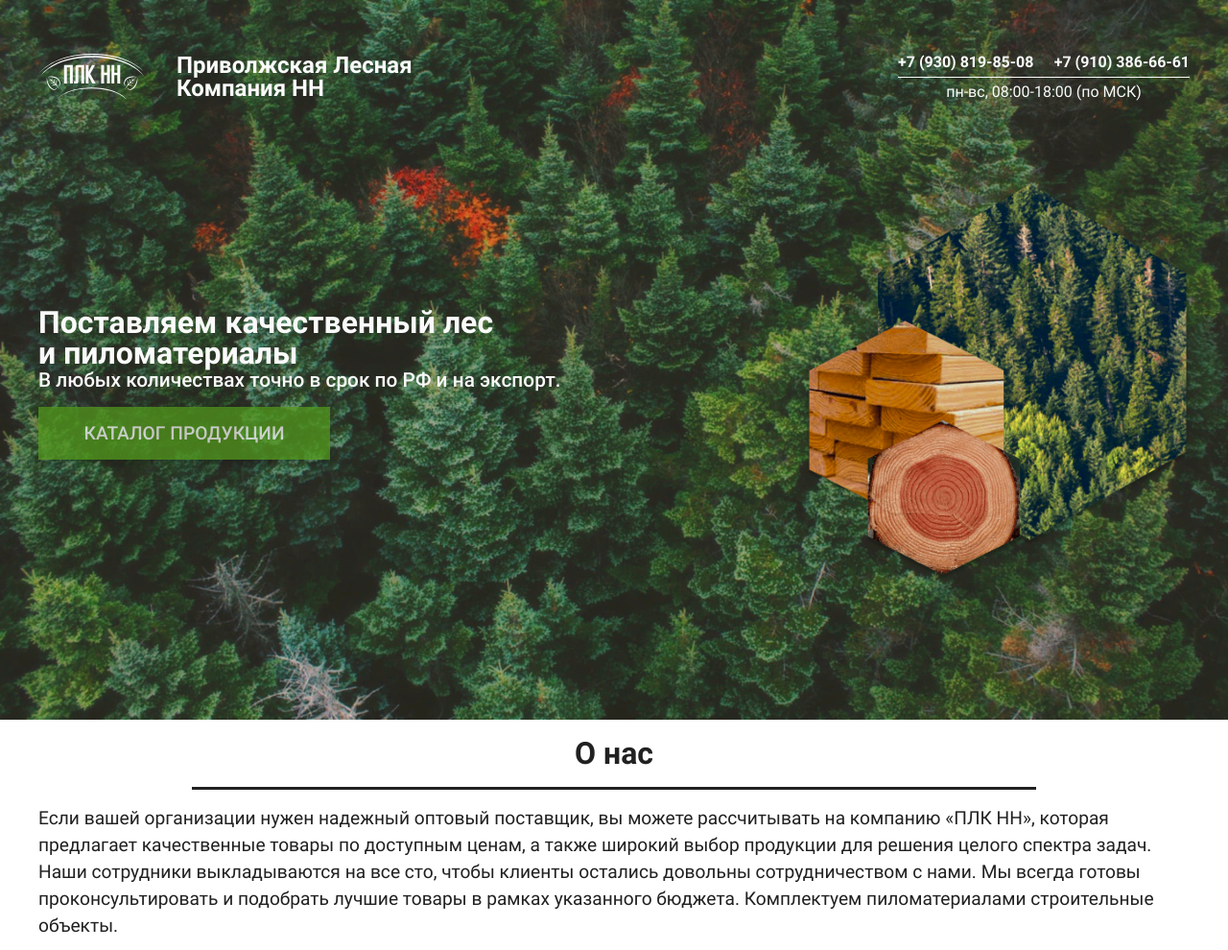
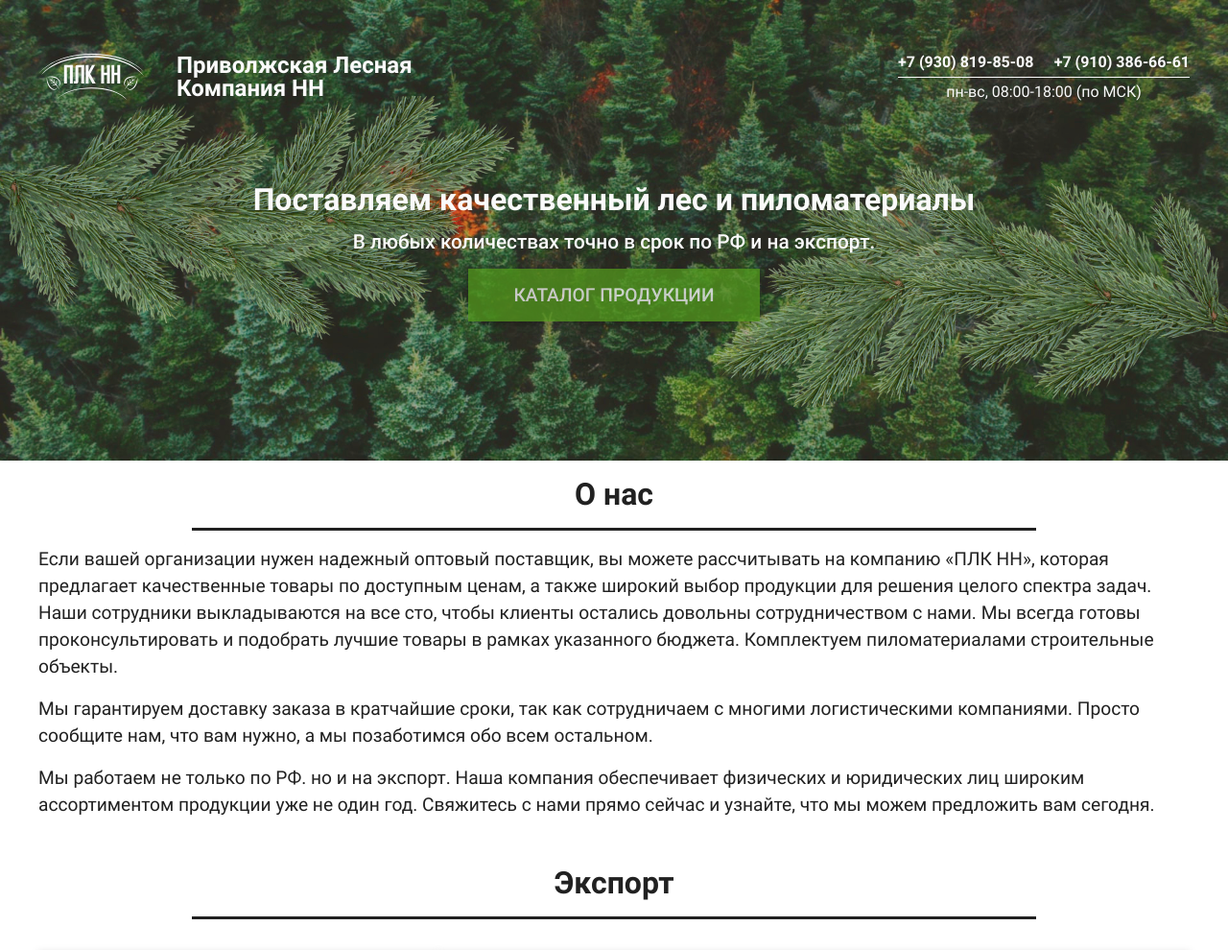
Before and after one commit to Stonedch/web-privollesru, a Django app: page / in a window 1280 px wide. Shown: the top 990 px of the page at 96% size. Run offline with Django 4.2, Linux system fonts and the light colour scheme.

Commit message:
chore: update header

```diff
--- a/web_privolles/privolles/static/privolles/css/media.css
+++ b/web_privolles/privolles/static/privolles/css/media.css
@@ -8,7 +8,6 @@
     .header {
         height: 30rem;
     }
-
     .header__image {
         display: none;
     }
@@ -16,6 +15,10 @@
         width: 100%;
         align-items: center;
         text-align: center;
+    }
+
+    .background-images .background-images__image-wrapper {
+        width: 50%;
     }
 
     /* .infoblock */
--- a/web_privolles/privolles/static/privolles/css/style.css
+++ b/web_privolles/privolles/static/privolles/css/style.css
@@ -81,7 +81,7 @@ a {
 /* .header */
 .header {
     position: relative;
-    height: 750px;
+    height: 30rem;
     color: #FAFAFA;
 }
 
@@ -105,8 +105,12 @@ a {
 .header__content {
     padding: 3rem 0;
     display: flex;
-    justify-content: space-between;
+    justify-content: center;
     align-items: center;
+}
+.header__content.header__content_z-index-10 {
+    position: relative;
+    z-index: 10;
 }
 
 .header__image {
@@ -114,7 +118,7 @@ a {
 }
 
 .header__title {
-    width: 30rem;
+    width: 100%;
     font-size: 2rem;
     font-weight: 700;
     line-height: 2rem;
@@ -125,6 +129,11 @@ a {
     font-weight: 500;
 }
 
+.header__subtitle_mv-1rem {
+    margin-top: 1rem;
+    margin-bottom: 1rem;
+}
+
 .header__link {
     margin-top: 1rem;
     width: 15rem;
@@ -133,6 +142,8 @@ a {
 .header__column {
     display: flex;
     flex-direction: column;
+    justify-content: center;
+    text-align: center;
 }
 
 .header__info {
@@ -151,6 +162,10 @@ a {
     text-align: center;
     background-color: #51961B;
     filter: drop-shadow(0px 4px 4px rgba(0, 0, 0, 0.25));
+}
+
+.button_center {
+    margin: 0 auto;
 }
 
 .button_opacity {
@@ -513,3 +528,32 @@ a {
     width: 100%; height: 100%;
     object-fit: cover;
 }
+
+/* .background-images */
+.background-images {
+    position: absolute;
+    left: 0; top: 0;
+    width: 100%; height: 100%;
+}
+.background-images .background-images__image-wrapper {
+    position: absolute;
+}
+.background-images .background-images__image-wrapper.background-images__image-wrapper_top-20perc {
+    top: 20%;
+}
+.background-images .background-images__image-wrapper.background-images__image-wrapper_top-30perc {
+    top: 30%;
+}
+.background-images .background-images__image-wrapper.background-images__image-wrapper_left-0 {
+    left: 0;
+}
+.background-images .background-images__image-wrapper.background-images__image-wrapper_right-0 {
+    right: 0;
+}
+.background-images .background-images__image-wrapper.background-images__image-wrapper_rotate-180deg {
+    transform: rotate(180deg);
+}
+.background-images .background-images__image {
+    width: 100%; height: 100%;
+    object-fit: contain;
+}
--- a/web_privolles/privolles/templates/privolles/includes/header.html
+++ b/web_privolles/privolles/templates/privolles/includes/header.html
@@ -1,6 +1,14 @@
 {% load static %}
 
 <header class="header">
+    <div class="background-images">
+        <div class="background-images__image-wrapper background-images__image-wrapper_right-0 background-images__image-wrapper_top-30perc">
+            <img src="{% static 'privolles/images/branch.png' %}" alt="image" class="background-images__image">
+        </div>
+        <div class="background-images__image-wrapper background-images__image-wrapper_left-0 background-images__image-wrapper_rotate-180deg background-images__image-wrapper_top-20perc">
+            <img src="{% static 'privolles/images/branch.png' %}" alt="image" class="background-images__image">
+        </div>
+    </div>
     <div class="content">
         <div class="header__top">
             <a class="brand" href="/">
@@ -17,11 +25,11 @@
                 </div>
             </div>
         </div>
-        <div class="header__content">
+        <div class="header__content header__content_z-index-10">
             <div class="header__column">
                 <span class="header__title">Поставляем качественный лес и пиломатериалы</span>
-                <span class="header__subtitle">В любых количествах точно в срок по РФ и на экспорт.</span>
-                <a href="#feedback" class="header__link button button_opacity">Каталог продукции</a>
+                <span class="header__subtitle header__subtitle_mv-1rem">В любых количествах точно в срок по РФ и на экспорт.</span>
+                <a href="#feedback" class="header__link button button_center button_opacity">Каталог продукции</a>
                 <div class="header__info corp-info">
                     <div class="corp-info__top">
                         <a class="corp-info__phone-number" href="tel:+79308198508">+7 (930) 819-85-08</a>
@@ -32,7 +40,6 @@
                     </div>
                 </div>
             </div>
-            <img class="header__image" src="{% static 'privolles/images/header-image.png' %}">
         </div>
     </div>
 </header>
```
Also changed, not shown: web_privolles/privolles/static/privolles/images/branch.png (added), web_privolles/privolles/static/privolles/images/header-image.png (deleted).
